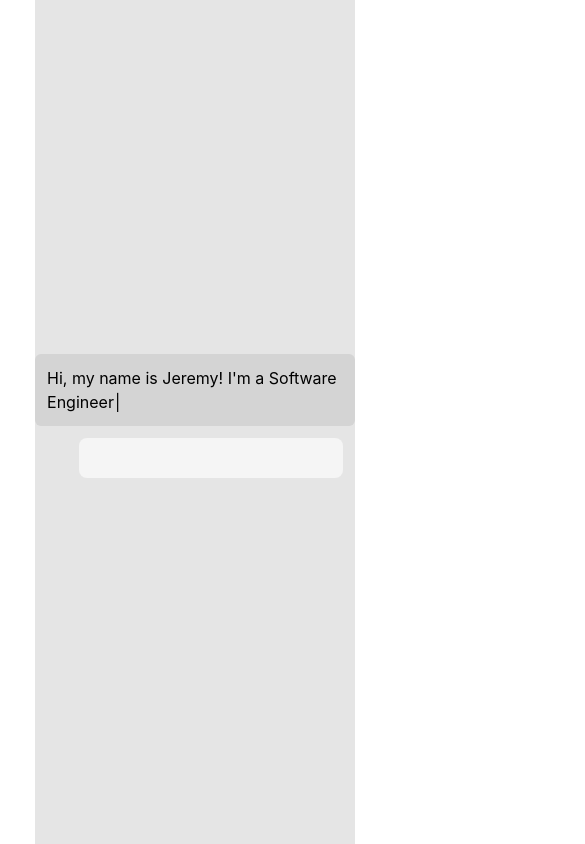
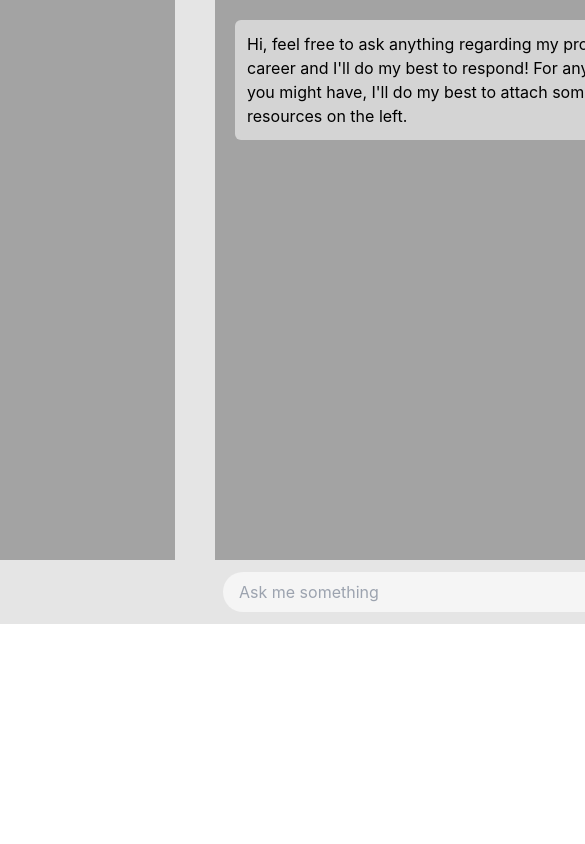
Before and after one commit to jsethlui/portfolio-v3, a React (Vite) app: page / in a window 390 px wide. Shown: the top 844 px of the page, 585 px wide, since content can reach past the window. Built offline with nearby package versions, Linux system fonts and the light colour scheme; grey boxes are pictures that could not be loaded.

Commit message:
Added barebones functionality of chatbox * user can input queries * assets appear depending on context of queries

```diff
--- a/src/components/Chatbot/Chatbot.jsx
+++ b/src/components/Chatbot/Chatbot.jsx
@@ -1,13 +1,45 @@
 
 import { useState } from 'react'
 import Typewriter from 'typewriter-effect'
-import whiteBlob from '/src/assets/blob.svg'
-import blubBlob from '/src/assets/blueBlob.svg'
-import avatar from '/src/assets/avatar_backgroundRemoved.png'
+
+function Response({ data }) {
+    return (
+        <div class="bg-neutral-300   text-left max-w-md p-3 m-5 rounded-md sm:rounded-lg">
+            {import.meta.env.VITE_DEBUG === "true" ? data : <Typewriter options={{ strings: data,
+                            cursor: "",
+                            autoStart: true,
+                            delay: 15,
+                            loop: false, }} /> }
+        </div>
+    )
+}
+
+function Assets( {context=""} ) {
+
+    const render = () => {
+        if (context.includes("Oma Robotics")) {
+            return <p>Oma Robotics</p>
+        } else if (context.includes("Juni Learning")) {
+            return <p>Juni Learning</p>
+        } else if (context.includes("Jeremy")) {
+            return <p>Jeremy</p>
+        } else {
+            return <p>misc</p>
+        }
+    }
+
+    return (
+        <>
+            {render()}
+        </>
+    )
+}
 
 function Chatbot() {
     const [value, setValue] = useState("")
-    const startQuery = "Hi, my name is Jeremy! I'm a Software Engineer"
+    const [disableQuerying, setDisableQuerying] = useState(false)
+    const [allResponses, setAllResponses] = useState(["Hi, feel free to ask anything regarding my professional career and I'll do my best to respond! For any questions you might have, I'll do my best to attach some helpful resources on the left."])
+    const [assets, setAssets] = useState(<Assets context="" />)
 
     const onChange = (event) => {
         setValue(event.target.value)
@@ -15,39 +47,61 @@ function Chatbot() {
 
     const onKeyDown = (event) => {
         if (event.key === "Enter") {
+            if (value.trim().length === 0) {
+                console.log("Whitespace query foound, will not process")
+            } else {
+                setDisableQuerying(true)
                 console.log(value)
+
+                const options = {
+                    method: "POST",
+                    headers: {
+                        "Content-Type": "application/json"
+                    },
+                    body: JSON.stringify({"query": value})
+                }
+
+                fetch(import.meta.env.VITE_ENDPOINT, options)
+                    .then((response) => response.json())
+                    .then((data) => {
+                        setAllResponses(allResponses => [...allResponses, data["response"]] )
+                        setAssets(<Assets context={data["response"]} />)
+                        setDisableQuerying(false)
+                    })
+                    .catch((error) => console.error(error))
+            }
             setValue("")
         }
     }
 
     return (
-        <div class="bg-neutral-200 flex justify-center items-center min-h-screen">
-            <div class="relative">
-                <img class="w-full" src={blubBlob} />
-                <img class="w-full absolute top-0 left-0" src={avatar} />
+        <>
+            <div class="bg-neutral-200   flex justify-center items-center">
+                <div class="relative flex">
+                    <div class="bg-neutral-400   min-w-[35rem] min-h-[35rem] max-h-[35rem] mr-5 flex justify-center items-center">
+                        {assets}
                     </div>
 
                     <div>
-                <div>
-                    <div class="text-left w-80 bg-neutral-300 p-3 rounded-md sm:rounded-lg">
-                        <Typewriter options={{ strings: startQuery,
-                                                autoStart: true,
-                                                delay: 50,
-                                                loop: false, }} />
+                        <div class="bg-neutral-400   min-w-[35rem] min-h-[35rem] max-h-[35rem] ml-5 overflow-y-auto">
+                            {allResponses.map(r => (
+                                <Response data={r} />
+                            ))}
                         </div>
 
-                    <div class="flex justify-end">
-                        <input class="bg-neutral-100 m-3 p-2 rounded-lg"
+                        <div class="flex justify-end ml-10">
+                            <input class="bg-neutral-100   min-w-full m-3 pl-4 pr-4 p-2 outline-none rounded-full"
                                     type="text"
-                                id="myInput"
+                                    placeholder="Ask me something"
+                                    disabled={disableQuerying}
                                     value={value}
                                     onChange={onChange}
                                     onKeyDown={onKeyDown} />
                         </div>
-
                     </div>
                 </div>
             </div>
+        </>
     )
 }
 
```
Also changed, not shown: src/components/Chatbot/Chatbot.module.css (+6 -55 lines). Lines whose indentation alone changed are shown as unchanged.
